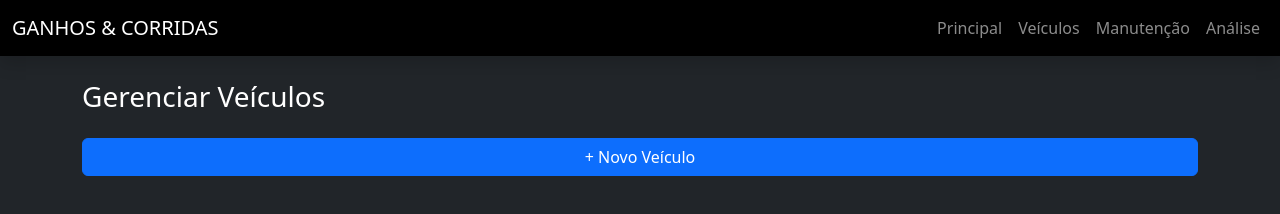
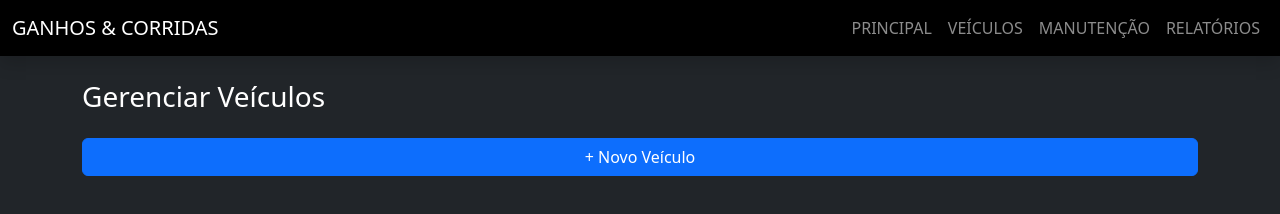
Before and after one commit to AndrefGuirro/GestorCorridas, a plain HTML site: page veiculos.html in a window 1280 px wide. Drawn offline with nearby package versions, Linux system fonts and the light colour scheme.

Commit message:
Telas
Iniciando as telas

```diff
--- a/navbar.html
+++ b/navbar.html
@@ -8,10 +8,10 @@
 
         <div id="navbarNav" class="collapse navbar-collapse">
             <ul class="navbar-nav ms-auto">
-                <li class="nav-item"><a href="index.html" class="nav-link">Principal</a></li>
-                <li class="nav-item"><a href="veiculos.html" class="nav-link">Veículos</a></li>
-                <li class="nav-item"><a href="manutencao.html" class="nav-link">Manutenção</a></li>
-                <li class="nav-item"><a href="analise.html" class="nav-link">Análise</a></li>
+                <li class="nav-item"><a href="index.html" class="nav-link">PRINCIPAL</a></li>
+                <li class="nav-item"><a href="veiculos.html" class="nav-link">VEÍCULOS</a></li>
+                <li class="nav-item"><a href="manutencao.html" class="nav-link">MANUTENÇÃO</a></li>
+                <li class="nav-item"><a href="analise.html" class="nav-link">RELATÓRIOS</a></li>
             </ul>
         </div>
     </div>
--- a/veiculos.html
+++ b/veiculos.html
@@ -17,8 +17,7 @@
       document.getElementById("navbar").innerHTML = data;
     });
 </script>
-<!-- Bootstrap JS -->
-<script src="https://cdn.jsdelivr.net/npm/bootstrap@5.3.3/dist/js/bootstrap.bundle.min.js"></script>
+
 
 
 <div class="container mt-4">
@@ -30,7 +29,11 @@
 </div>
 
 
-<script src="/js/veiculos.js"></script>
+<script type="module" src="./js/idb-helper.js"></script>
+<script type="module" src="./js/veiculos.js"></script>
+
+<script src="https://cdn.jsdelivr.net/npm/bootstrap@5.3.3/dist/js/bootstrap.bundle.min.js"></script>
+
 
 </body>
 </html>
```
